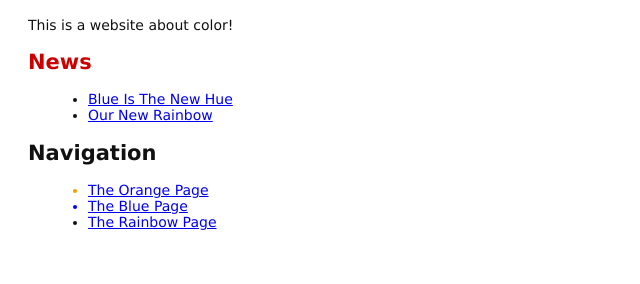
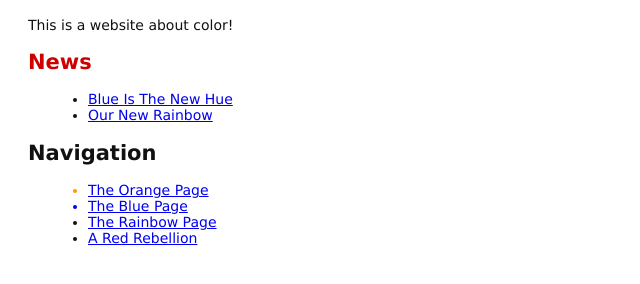
Before and after one commit to JustinSweats/tutorial-repo, a plain HTML site: page index.html in a window 1280 px wide. Shown: the part 82-366 px from the top of the page, without its empty margins (0-640 px from the left). Drawn offline with Linux system fonts and the light colour scheme.

```diff
--- a/index.html
+++ b/index.html
@@ -17,13 +17,16 @@
 	  <h2>Navigation</h2>
 	  <ul>
 		<li style="color: #F90">
-		<a href="orange.html">The Orange Page</a>
+			<a href="orange.html">The Orange Page</a>
 		</li>
 		<li style="color: #00F">
-		<a href="blue.html">The Blue Page</a>
+			<a href="blue.html">The Blue Page</a>
 		</li>
 		<li>
-		<a href="rainbow.html">The Rainbow Page</a>
+			<a href="rainbow.html">The Rainbow Page</a>
+		</li>
+		<li>
+			<a href="news-2.html">A Red Rebellion</a>
 		</li>
 	  </ul>
 </body>
```
